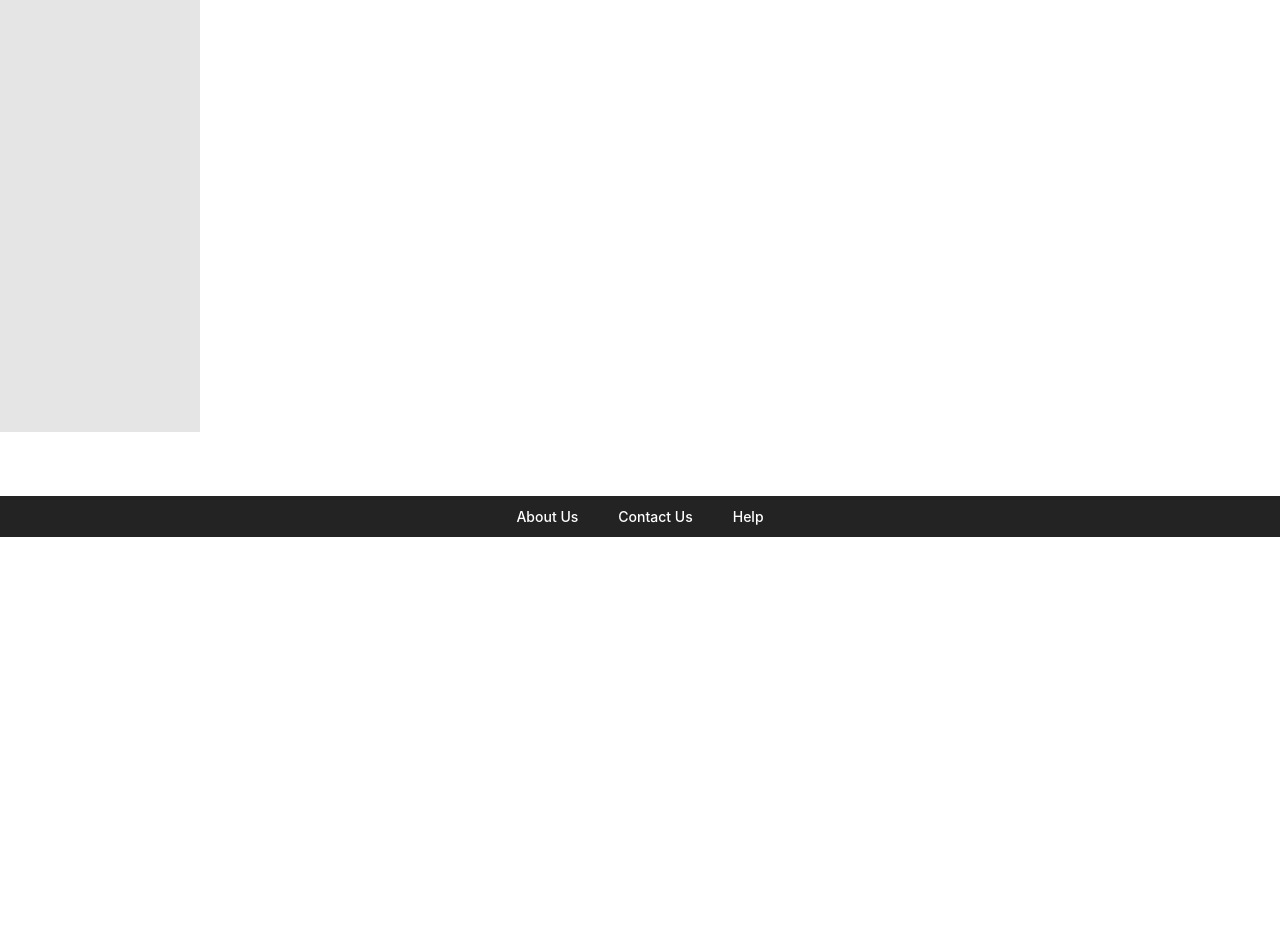
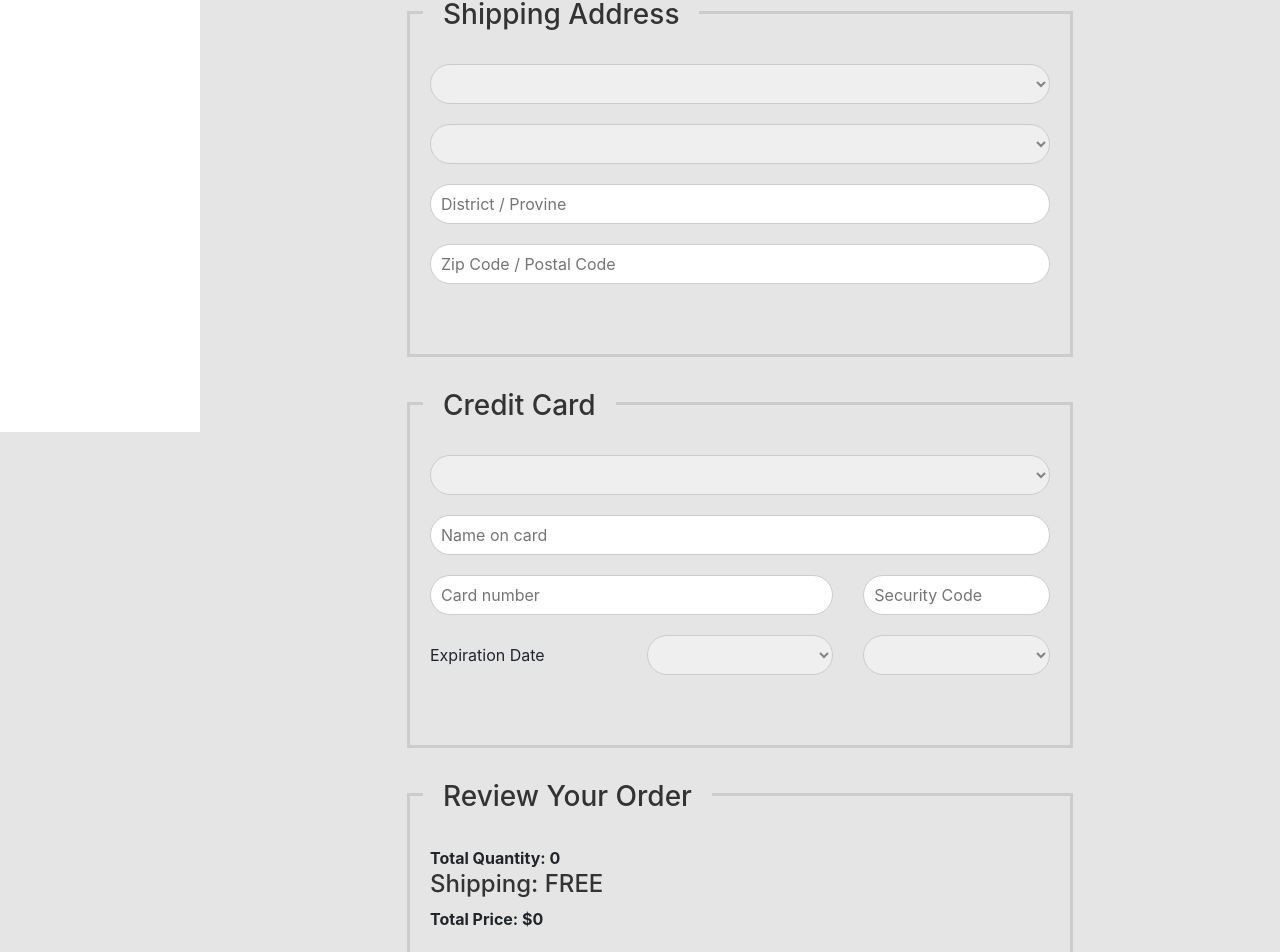
Before and after one commit to duonghuy112/fin3-ecommerce, an Angular app in the folder angular-ecommerce/: page /checkout in a window 1280 px wide. Before the commit this address led to /products. Shown: the part 368-1320 px from the top of the page. Before the commit the page ends 905 px from the top, so only its background shows below. Built offline with nearby package versions, Linux system fonts and the light colour scheme; no server answers.

Commit message:
checkout layout 160921

```diff
--- a/angular-ecommerce/src/app/components/cart-details/cart-details.component.html
+++ b/angular-ecommerce/src/app/components/cart-details/cart-details.component.html
@@ -53,7 +53,7 @@
                             <td><b>Total Quantity: {{ totalQuantity }}</b>
                                 <p>Shipping FREE</p>
                                 <b>Total Price: ${{ totalPrice }}</b><br>
-                                <a href="checkout-page.html" class="primary-btn">Checkout</a>
+                                <a routerLink="/checkout" class="primary-btn">Checkout</a>
                             </td>
                         </tr>
                     </tbody>
--- /dev/null
+++ b/angular-ecommerce/src/app/components/checkout/checkout.component.html
@@ -0,0 +1,137 @@
+<!-- MAIN CONTENT-->
+<div class="main-content page-m">
+    <div class="section-content section-content-p30 e-spc">
+        <form [formGroup]="checkoutFormGroup" (ngSubmit)="onSubmit()">
+            <div class="container-fluid">
+                <!-- Customer -->
+                <div formGroupName="customer" class="form-area">
+                    <h3>Customer</h3>
+                    <div class="row">
+                        <div class="col-md-6">
+                            <div class="input-space">
+                                <input formControlName="firstName" type="text" placeholder="First Name">
+                            </div>
+                        </div>
+                        <div class="col-md-6">
+                            <div class="input-space">
+                                <input formControlName="lastName" type="text" placeholder="Last Name">
+                            </div>
+                        </div>
+                        <div class="clearfix"></div>
+                        <div class="col-md-12">
+                            <div class="input-space">
+                                <input formControlName="email" type="text" placeholder="Email Address">
+                            </div>
+                        </div>
+                    </div>
+                </div>
+
+                <!--Shipping Address-->
+                <div formGroupName="shippingAddress" class="form-area">
+                    <h3>Shipping Address</h3>
+                    <div class="row">
+                        <div class="col-md-12">
+                            <div class="input-space">
+                                <select formControlName="country">
+                                    <option>Country</option>
+                                    <option></option>
+                                    <option></option>
+                                    <option></option>
+                                    <option></option>
+                                </select>
+                            </div>
+                        </div>
+                        <div class="col-md-12">
+                            <div class="input-space">
+                                <select formControlName="city">
+                                    <option>City</option>
+                                    <option></option>
+                                    <option></option>
+                                    <option></option>
+                                    <option></option>
+                                </select>
+                            </div>
+                        </div>
+                        <div class="col-md-12">
+                            <div class="input-space">
+                                <input formControlName="district" type="text" placeholder="District / Provine">
+                            </div>
+                        </div>
+                        <div class="col-md-12">
+                            <div class="input-space">
+                                <input formControlName="zipCode" type="text" placeholder="Zip Code / Postal Code">
+                            </div>
+                        </div>
+                    </div>
+                </div>
+                <!-- Credit Card -->
+                <div formGroupName="creditCard" class="form-area">
+                    <h3>Credit Card</h3>
+                    <div class="row">
+                        <div class="col-md-12">
+                            <div class="input-space">
+                                <select formControlName="cardType">
+                                    <option>Visa</option>
+                                    <option></option>
+                                    <option></option>
+                                    <option></option>
+                                    <option></option>
+                                </select>
+                            </div>
+                        </div>
+                        <div class="col-md-12">
+                            <div class="input-space">
+                                <input formControlName="cardName" type="text" placeholder="Name on card">
+                            </div>
+                        </div>
+                        <div class="clearfix"></div>
+                        <div class="col-md-8">
+                            <div class="input-space">
+                                <input formControlName="cardNumber" type="text" placeholder="Card number">
+                            </div>
+                        </div>
+                        <div class="col-md-4">
+                            <div class="input-space">
+                                <input formControlName="securityCode" type="text" placeholder="Security Code">
+                            </div>
+                        </div>
+                        <div class="clearfix"></div>
+                        <div class="col-md-4"> <label class="date">Expiration Date</label></div>
+                        <div class="col-md-4">
+                            <div class="input-space">
+                                <select formControlName="expirationMonth">
+                                    <option>Month</option>
+                                    <option></option>
+                                    <option></option>
+                                    <option></option>
+                                    <option></option>
+                                </select>
+                            </div>
+                        </div>
+                        <div class="col-md-4">
+                            <div class="input-space">
+                                <select formControlName="expirationYear">
+                                    <option>Year</option>
+                                    <option></option>
+                                    <option></option>
+                                    <option></option>
+                                    <option></option>
+                                </select>
+                            </div>
+                        </div>
+                    </div>
+                </div>
+
+                <div class="form-area">
+                    <h3>Review Your Order</h3>
+                    <b>Total Quantity: {{ totalQuantity }}</b>
+                    <h4>Shipping: FREE</h4>
+                    <B>Total Price: ${{ totalPrice }}</B>
+                </div>
+                <div class="text-center">
+                    <button class="btn btn-info btn-lg">Purchase</button>
+                </div>
+            </div>
+        </form>
+    </div>
+</div>
--- /dev/null
+++ b/angular-ecommerce/src/app/components/checkout/checkout.component.ts
@@ -0,0 +1,46 @@
+import { Component, OnInit } from '@angular/core';
+import { FormBuilder, FormGroup } from '@angular/forms';
+
+@Component({
+  selector: 'app-checkout',
+  templateUrl: './checkout.component.html',
+  styleUrls: ['./checkout.component.css']
+})
+export class CheckoutComponent implements OnInit {
+
+  checkoutFormGroup!: FormGroup;
+
+  totalQuantity: number = 0;
+  totalPrice: number = 0;
+
+  constructor(private formBuilder: FormBuilder) { }
+
+  ngOnInit(): void {
+    this.checkoutFormGroup = this.formBuilder.group({
+      customer: this.formBuilder.group({
+        firstName: [''],
+        lastName: [''],
+        email: ['']
+      }),
+      shippingAddress: this.formBuilder.group({
+        country: [''],
+        city: [''],
+        district: [''],
+        zipCode: [''],
+      }),
+      creditCard: this.formBuilder.group({
+        cardType: [''],
+        cardName: [''],
+        cardNumber: [''],
+        securityCode: [''],
+        expirationMonth: [''],
+        expirationYear: ['']
+      })
+    });
+  }
+
+  onSubmit() {
+    console.log(this.checkoutFormGroup.get('customer')?.value);
+  }
+
+}
--- a/angular-ecommerce/src/styles.css
+++ b/angular-ecommerce/src/styles.css
@@ -120,7 +120,6 @@ a:hover {
     overflow: hidden;
     background: #e5e5e5;
     padding-bottom: 8vh;
-    background-color: white;
 }
 
 .page-container {
@@ -131,7 +130,7 @@ a:hover {
 .main-content {
     padding-top: 116px;
     min-height: 100vh;
-    background-color: white;
+    background-color: #e5e5e5;
 }
 
 aside.menu-sidebar.d-none.d-lg-block.clr {
@@ -371,7 +370,6 @@ input.au-input.au-input-xl {
 }
 
 .menu-sidebar-content {
-    background-color: #e5e5e5;
     position: relative;
     height: -webkit-calc(100vh - 75px);
     height: -moz-calc(100vh - 75px);
@@ -581,7 +579,7 @@ input.au-input.au-input-xl {
 
 .product-box {
     margin-bottom: 60px;
-    background-color: #e5e5e5;
+    background-color: white;
     text-align: center;
     border-radius: 5px;
 }
```
Also changed, not shown: angular-ecommerce/src/app/app.module.ts (+7 -2 lines), angular-ecommerce/src/app/components/checkout/checkout.component.css (added), 1 other file (tests, documents, lock files or other folders).
